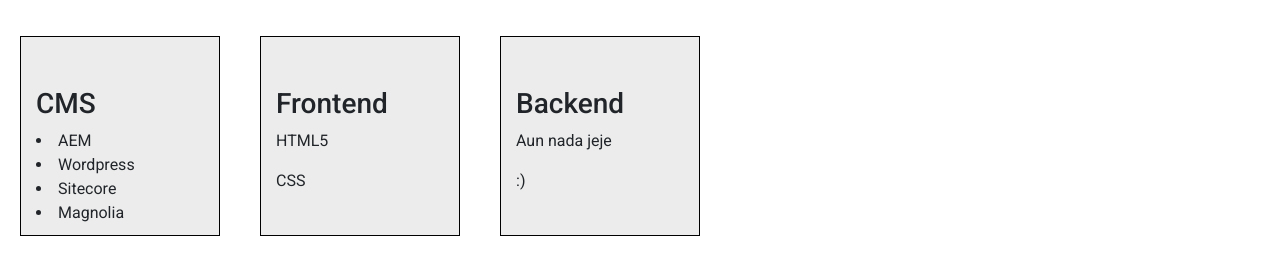
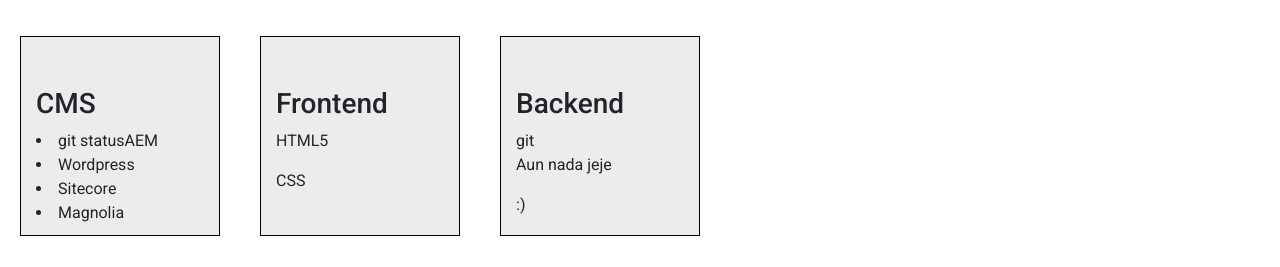
Before and after one commit to Valegolo/portafolio_53805, a plain HTML site: page pages/skills.html in a window 1280 px wide. Shown: the part 290-557 px from the top of the page. Drawn offline with Linux system fonts and the light colour scheme.

```diff
--- a/pages/skills.html
+++ b/pages/skills.html
@@ -37,7 +37,7 @@
         <div class="cajita">
         <h3> CMS</h3>
         <div>
-                        <li  class="parrafocentrado">AEM</li>
+                        <li  class="parrafocentrado">git statusAEM</li>
                         <li class="parrafocentrado"> Wordpress</li>
                         <li class="parrafocentrado"> Sitecore</li>
                         <li class="parrafocentrado">Magnolia</li>
@@ -53,7 +53,7 @@
         </div>
         <div class="cajita">
             <h3> Backend</h3>
-            <div>
+            <div>git
             <p> Aun nada jeje</p>
             <p> :) </p>
             </div>
```
Also changed, not shown: index.html (+2 -2 lines).
